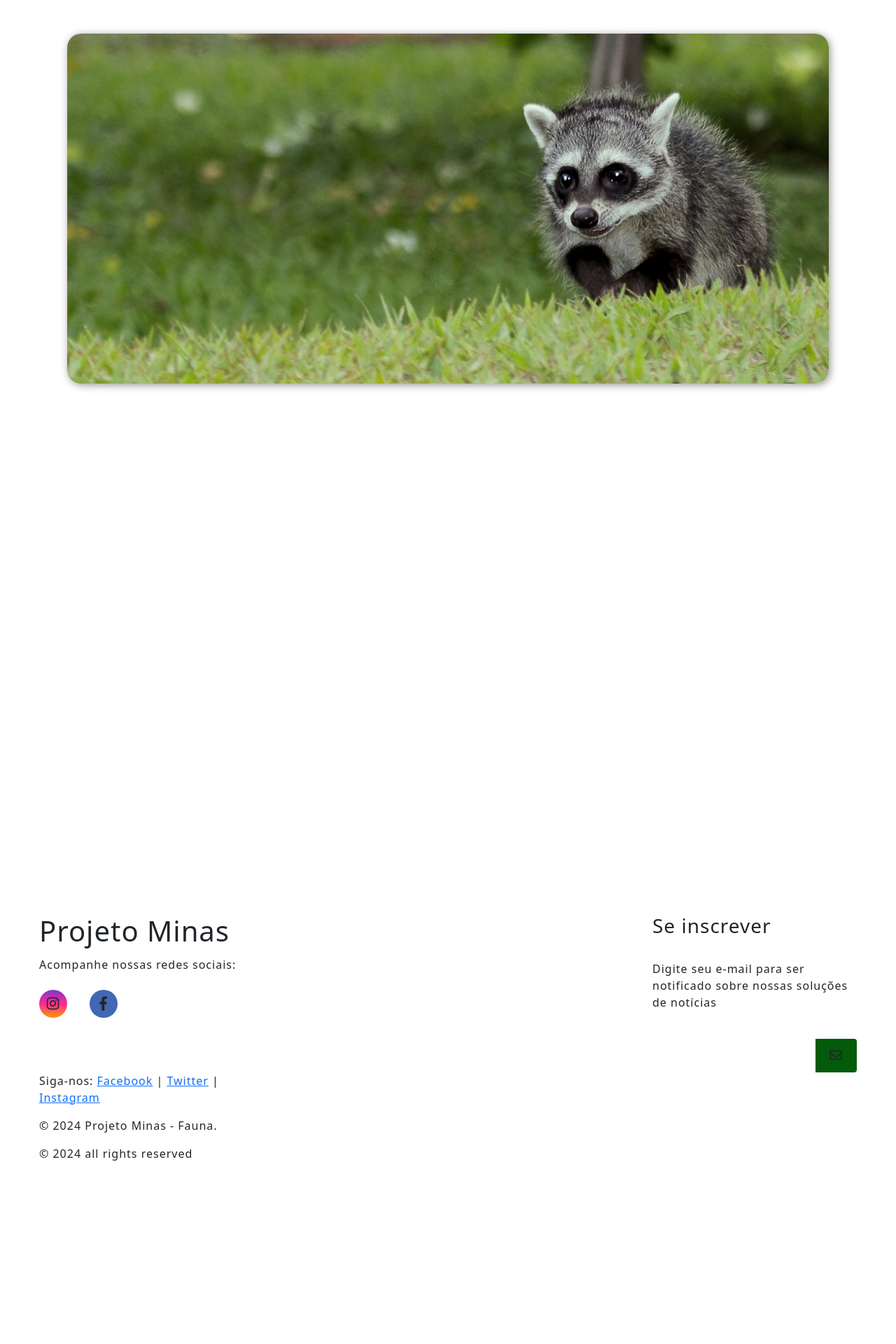
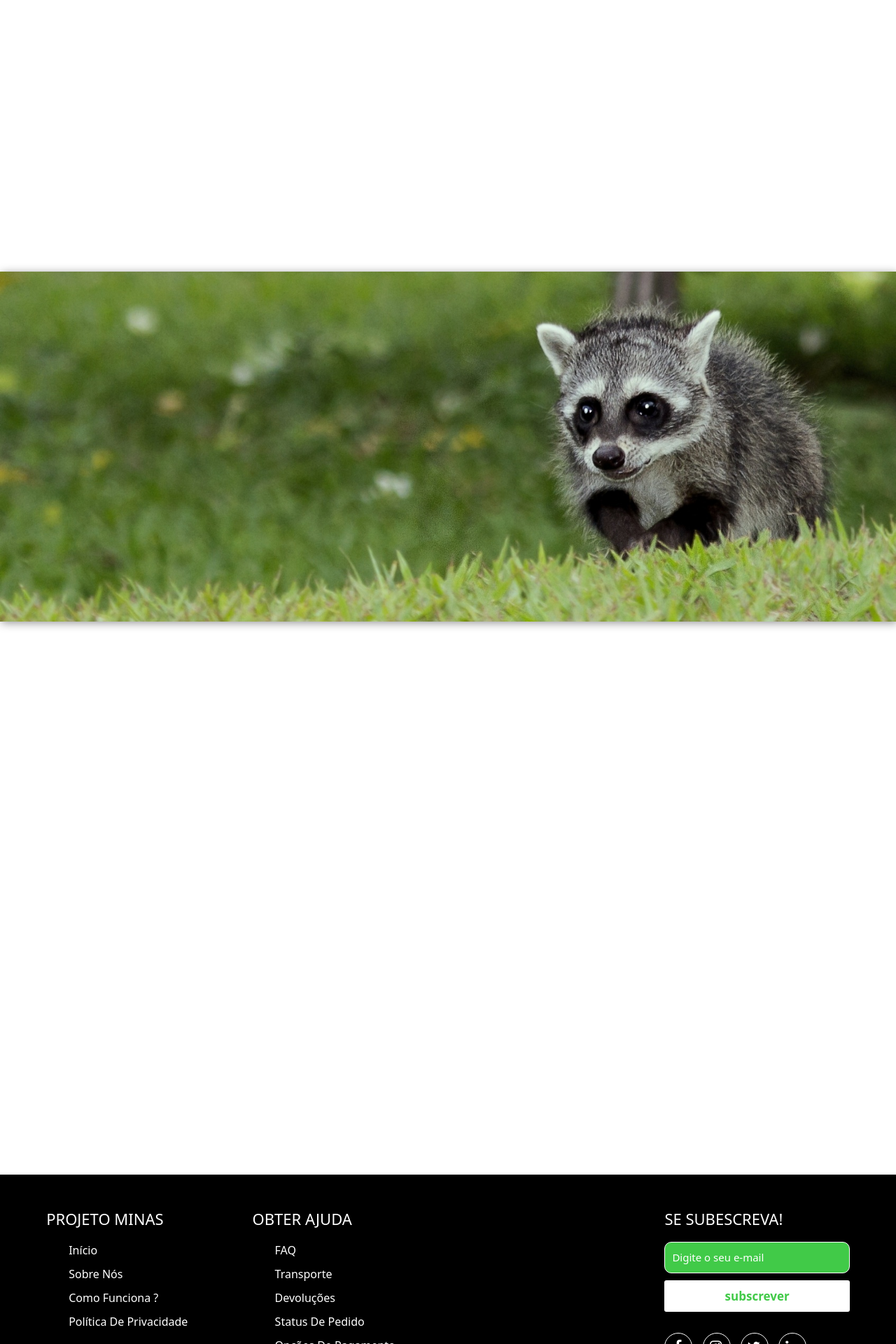
Before and after one commit to Marques35/Artferos, a PHP site: page /view/Menu.php in a window 1280 px wide. Shown: the part 880-2800 px from the top of the page at 70% size. Before the commit the page ends 2538 px from the top, so only its background shows below. Run offline with PHP 8.4, Linux system fonts and the light colour scheme; grey boxes are pictures that could not be loaded.

Commit message:
atualizado

```diff
--- a/controller/cabecalho.php
+++ b/controller/cabecalho.php
@@ -9,6 +9,8 @@
 
             <nav class="menu-desktop">
                 <ul class="d-flex p-0 m-0">
+                    <li class="list-group-item "><a href="../view/Menu.php">Home</a></li>
+                    <li class="list-group-item "><a href="#">Sobre</a></li>
                     <li class="list-group-item "><a href="#">Contato</a></li>
                 </ul>
             </nav>
--- a/controller/footer.php
+++ b/controller/footer.php
@@ -1,76 +1,69 @@
+<!DOCTYPE html>
+<html lang="en">
 
-<!DOCTYPE html>
-<html lang="pt-br">
 <head>
     <meta charset="UTF-8">
     <meta http-equiv="X-UA-Compatible" content="IE=edge">
     <meta name="viewport" content="width=device-width, initial-scale=1.0">
+    <link rel="stylesheet" href="https://cdnjs.cloudflare.com/ajax/libs/font-awesome/4.7.0/css/font-awesome.min.css">
+    <link rel="stylesheet" href="../css/footer.css">
+    <title>Footer Responsivo</title>
+</head>
 
-    <link rel="stylesheet" href="https://cdnjs.cloudflare.com/ajax/libs/font-awesome/6.2.1/css/all.min.css" integrity="sha512-MV7K8+y+gLIBoVD59lQIYicR65iaqukzvf/nwasF0nqhPay5w/9lJmVM2hMDcnK1OnMGCdVK+iQrJ7lzPJQd1w==" crossorigin="anonymous" referrerpolicy="no-referrer" />
-    <link rel="stylesheet" href="../css/footer.css">
-
-    <title>Responsive Footer</title>
-</head>
 <body>
-    <main>
-
-    </main>
     <footer>
-        <div id="footer_content">
-            <div id="footer_contacts">
-                <h1>Projeto Minas</h1>
-                <p>Acompanhe nossas redes sociais:</p>
-
-                <div id="footer_social_media">
-                    <a href="#" class="footer-link" id="instagram">
-                        <i class="fa-brands fa-instagram"></i>
-                    </a>
-
-                    <a href="#" class="footer-link" id="facebook">
-                        <i class="fa-brands fa-facebook-f"></i>
-                    </a>
+        <div class="container-footer">
+            <div class="row-footer">
+                <!-- footer col-->
+                <div class="footer-col">
+                    <h4>Projeto Minas</h4>
+                    <ul>
+                        <li><a href="#"> Início</a></li>
+                        <li><a href=""> Sobre Nós </a></li>
+                        <li><a href="">  Como Funciona ?</a></li>
+                        <li><a href=""> política de privacidade</a></li>
+                    </ul>
+                </div>
+                <!--end footer col-->
+                <!-- footer col-->
+                <div class="footer-col">
+                    <h4>Obter ajuda</h4>
+                    <ul>
+                        <li><a href="#">FAQ</a></li>
+                        <li><a href="#">Transporte</a></li>
+                        <li><a href="#">devoluções</a></li>
+                        <li><a href="#">Status De Pedido</a></li>
+                        <li><a href="#">Opções De Pagamento</a></li>
+                    </ul>
+                </div>
+                <!--end footer col-->
+                <!-- footer col-->
+                <div class="footer-col">
 
                 </div>
+                <!--end footer col-->
+                <!-- footer col-->
+                <div class="footer-col">
+                    <h4>Se subescreva!</h4>
+                    <div class="form-sub">
+                        <form>
+                            <input type="email" placeholder="Digite o seu e-mail" required>
+                            <button>subscrever</button>
+                        </form>
+                    </div>
+
+                    <div class="medias-socias">
+                        <a href="#"> <i class="fa fa-facebook"></i> </a>
+                        <a href="#"> <i class="fa fa-instagram"></i> </a>
+                        <a href="#"> <i class="fa fa-twitter"></i> </a>
+                        <a href="#"> <i class="fa fa-linkedin"></i> </a>
+                    </div>
+
+                </div>
+                <!--end footer col-->
             </div>
-
-            <ul class="footer-list">
-
-            </ul>
-
-            <ul class="footer-list">
-
-            </ul>
-
-            <div id="footer_subscribe">
-                <h3>Se inscrever</h3>
-
-                <p>
-                Digite seu e-mail para ser notificado
-                 sobre nossas soluções de notícias
-                </p>
-
-                <div id="input_group">
-                    <input type="email" id="email">
-                    <button>
-                        <i class="fa-regular fa-envelope"></i>
-                    </button>
-                </div>
-            </div>
-<footer>
-        <div class="footer-content">
-            <p>
-                Siga-nos:
-                <a href="https://www.facebook.com" target="_blank">Facebook</a> |
-                <a href="https://www.twitter.com" target="_blank">Twitter</a> |
-                <a href="https://www.instagram.com" i target="_blank">Instagram</a>
-            </p>
-            <p>&copy; 2024 Projeto Minas - Fauna.</p>
-        </div>
-
-        <div id="footer_copyright">
-            &#169
-            2024 all rights reserved
         </div>
     </footer>
 </body>
+
 </html>
--- a/css/carrossel.css
+++ b/css/carrossel.css
@@ -5,10 +5,11 @@ main{
  display:grid;
  place-items: center;
  height: 100vh;
+ margin-top: 50px;
 }
 
 #items-wrapper{
-    width: 85vw;
+    width: 100vw;
 
 
 }
@@ -16,9 +17,9 @@ main{
 #items{
   display: flex;
   overflow-y: hidden;
-  overflow-x: auto ;
+  overflow-x: hidden;
   scroll-snap-type: x mandatory;
-  border-radius: 20px;
+  border-radius: 0px;
   scroll-behavior: smooth;
   box-shadow: 2px 2px 12px rgba(0, 0, 0, 0.418);
 }
--- a/css/footer.css
+++ b/css/footer.css
@@ -1,169 +1,118 @@
-<<<<<<< HEAD
-@import url('https://fonts.googleapis.com/css2?family=Inter:wght@100;200;300;400;500;600&display=swap');
-
-:root {
-    --color-neutral-0: #0e0c0c;
-    --color-neutral-10: #171717;
-    --color-neutral-30: #a8a29e;
-    --color-neutral-40: #f5f5f5;
-
-}
-
-* {
-    font-family: 'Inter', sans-serif;
+@import url('https://fonts.googleapis.com/css2?family=Poppins:wght@300;400;500;600&display=swap');
+*{
     margin: 0;
     padding: 0;
     box-sizing: border-box;
-    letter-spacing: 1px;
+    font-family: 'Poppins', sans-serif;
+}
+footer{
+    background-color: #000000;
+    padding: 50px 0;
+    margin-top: 80vh;
+}
+.container-footer{
+    max-width: 1400px;
+    padding: 0 4%;
+    margin-top: auto;
+}
+.row-footer{
+    display: flex;
+    flex-wrap: wrap;
 }
 
-main {
-    height: 80vh;
+.footer-col{
+    width: 25%;
+    padding: 0 15px;
+}
+.footer-col h4{
+    font-size: 22px;
+    color: white;
+    margin-bottom: 20px;
+    font-weight: 500;
+    position: relative;
+    text-transform: uppercase;
+}
+.footer-col ul{
+    list-style: none;
+}
+.footer-col ul li{
+    margin: 10px 0;
+}
+.footer-col ul li a{
+    font-size: 16px;
+    text-transform: capitalize;
+    color: white;
+    text-decoration: none;
+    font-weight: 300;
+    display: block;
+    transition: all 0.3s ease;
+}
+.footer-col ul li a:hover{
+    color: #cecdcd;
+    padding-left: 10px;
+}
+.footer-col .medias-socias{
+    margin-top: 30px;
+}
+.footer-col .medias-socias a{
+    display: inline-flex;
+    align-items: center;
+    justify-content: center;
+    height: 40px;
+    width: 40px;
+    margin: 0 10px 10px 0;
+    text-decoration: none;
+    border-radius: 50%;
+    color: white;
+    border: 1px solid white;
+    transition: all 0.5s ease;
 }
 
-footer {
-    width: 100%;
-    color: var(--color-neutral-40);
+
+.footer-col .medias-socias a i{
+    font-size: 20px;
+    position: relative;
+    right: 1px;
 }
 
-.footer-link {
-    text-decoration: none;
+.footer-col .medias-socias a:hover{
+    color: #1f9729;
+    background-color: white;
 }
-
-#footer_content {
-    background-color: var(--color-neutral-10);
-    display: grid;
-    grid-template-columns: repeat(4, 1fr);
-    padding: 3rem 3.5rem;
+.footer-col .form-sub input{
+    width: 100%;
+    padding: 10px;
+    font-size: 15px;
+    outline: none;
+    border: 1px solid white;
+    color: white;
+    background-color: #41ca48;
 }
-
-#footer_contacts h1 {
-    margin-bottom: 0.75rem;
+.footer-col .form-sub input::placeholder{
+    color: white;
 }
-
-#footer_social_media {
-    display: flex;
-    gap: 2rem;
-    margin-top: 1.5rem;
+.footer-col .form-sub button{
+    width: 100%;
+    margin-top: 10px;
+    padding: 10px;
+    font-size: 17px;
+    outline: none;
+    border: none;
+    cursor: pointer;
+    color: #41ca48;
+    border-radius: 3px;
+    font-weight: bold;
+    background-color: white;
 }
-
-#footer_social_media .footer-link {
-    display: flex;
-    align-items: center;
-    justify-content: center;
-    height: 2.5rem;
-    width: 2.5rem;
-    color: var(--color-neutral-40);
-    border-radius: 50%;
-    transition: all 0.4s;
-}
-
-#footer_social_media .footer-link i {
-    font-size: 1.25rem;
-}
-
-#footer_social_media .footer-link:hover {
-    opacity: 0.8;
-}
-
-#instagram {
-    background: linear-gradient(#7f37c9, #ff2992, #ff9807);
-}
-
-#facebook {
-    background-color: #4267b3;
-}
-
-#whatsapp {
-    background-color: #25d366;
-}
-
-.footer-list {
-    display: flex;
-    flex-direction: column;
-    gap: 0.75rem;
-    list-style: none;
-}
-
-.footer-list .footer-link {
-    color: var(--color-neutral-30);
-    transition: all 0.4s;
-}
-
-.footer-list .footer-link:hover {
-    color: #7f37c9;
-}
-
-#footer_subscribe {
-    display: flex;
-    flex-direction: column;
-    gap: 1.5rem;
-}
-
-#footer_subscribe p {
-    color: var(--color-neutral-30);
-}
-
-#input_group {
-    display: flex;
-    align-items: center;
-    background-color: var(--color-neutral-0);
-    border-radius: 4px;
-}
-
-#input_group input {
-    all: unset;
-    padding: 0.75rem;
-    width: 100%;
-}
-
-#input_group button {
-    background-color:  rgb(4, 90, 11);
-    border: none;
-    color: var(--color-neutral-40);
-    padding: 0px 1.25rem;
-    font-size: 1.125rem;
-    height: 100%;
-    border-radius: 0px 4px 4px 0px;
-    cursor: pointer;
-    transition: all 0.4s;
-}
-
-#input_group button:hover {
-    opacity: 0.8;
-=======
-
-.footer-content {
-    max-width: 1200px;
-    margin: 0 auto;
-    text-align: center;
-}
-
-.footer-content p {
-    margin: 5px 0;
-    text-align: center;
->>>>>>> d294e8da5fe5c1fffd4a72f9b6690718f76a4afd
-}
-
-#footer_copyright {
-    display: flex;
-    justify-content: center;
-    background-color: var(--color-neutral-0);
-    font-size: 0.9rem;
-    padding: 1.5rem;
-    font-weight: 100;
-}
-
-@media screen and (max-width: 768px) {
-    #footer_content {
-        grid-template-columns: repeat(2, 1fr);
-        gap: 2rem;
+/* Responsivo */
+@media (max-width: 800px) {
+    .footer-col{
+        width: 50%;
+        margin-bottom: 30px;
     }
 }
-
-@media screen and (max-width: 426px) {
-    #footer_content {
-        grid-template-columns: repeat(1, 1fr);
-        padding: 3rem 2rem;
+@media (max-width:600px) {
+    .footer-col{
+        width: 100%;
     }
 }
--- a/css/style.css
+++ b/css/style.css
@@ -12,6 +12,7 @@
 .menu-desktop ul li > a{
     font-size: 1.4em;
     font-family: var(--fonte);
+
 }
 
 
--- a/css/super.css
+++ b/css/super.css
@@ -38,7 +38,6 @@ body {
 .flex {
     display: flex;
     margin-left: 50px;
-
 }
 
 .flex img {
@@ -106,6 +105,9 @@ section.topo-do-site {
 .img-topo-site img{
 
  width: 500px;
+
+ height: auto;
+ display: block;
 }
 
 
--- a/view/Menu.php
+++ b/view/Menu.php
@@ -6,6 +6,7 @@
     <meta name="viewport" content="width=device-width, initial-scale=1.0">
     <link rel="stylesheet" href="../css/reset.css">
     <link rel="stylesheet" href="../css/super.css">
+    <link rel="stylesheet" href="../css/style.css">
     <link rel="stylesheet" href="../css/footer.css">
     <link rel="preconnect" href="https://fonts.googleapis.com">
     <link rel="preconnect" href="https://fonts.gstatic.com" crossorigin>
@@ -42,7 +43,7 @@ al,wght@0,100;0,200;0,300;0,400;0,500;0,600;0,700;0,800;0,900;1,1
 
                     </div> <!-- txt-topo-site  -->
                     <div class=" img-topo-site ms-5">
-                        <img src="../img/guaxinim.webp">
+                        <img src="../img/guaxinim.webp" >
                     </div> <!-- ing topo site -->
 
                 </div> <!-- flex -->
```
